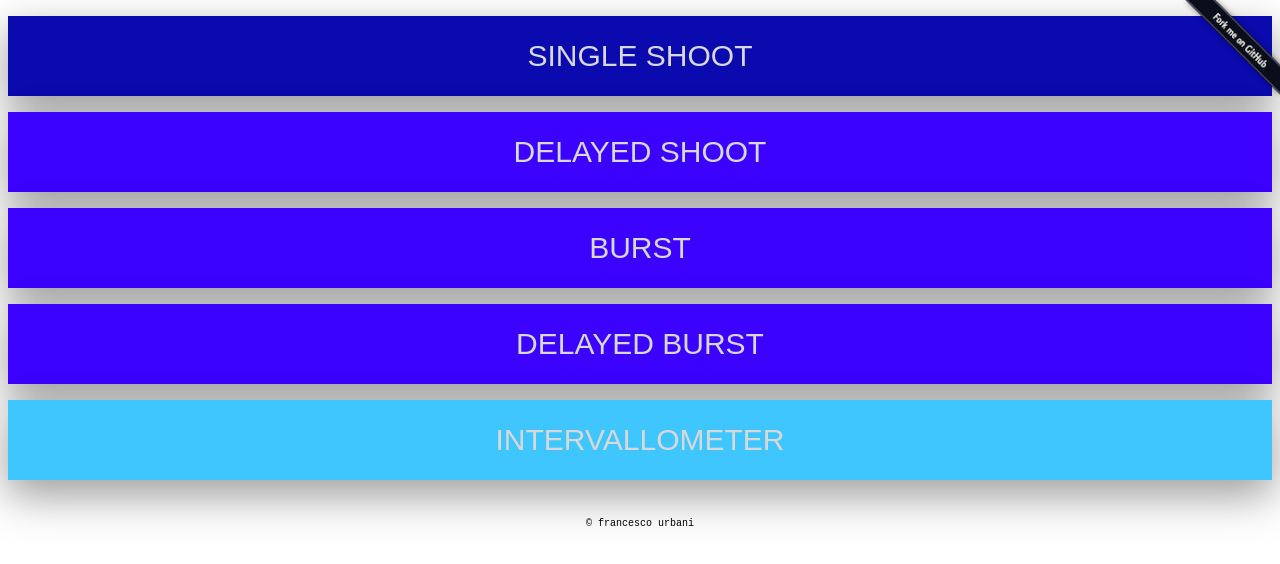
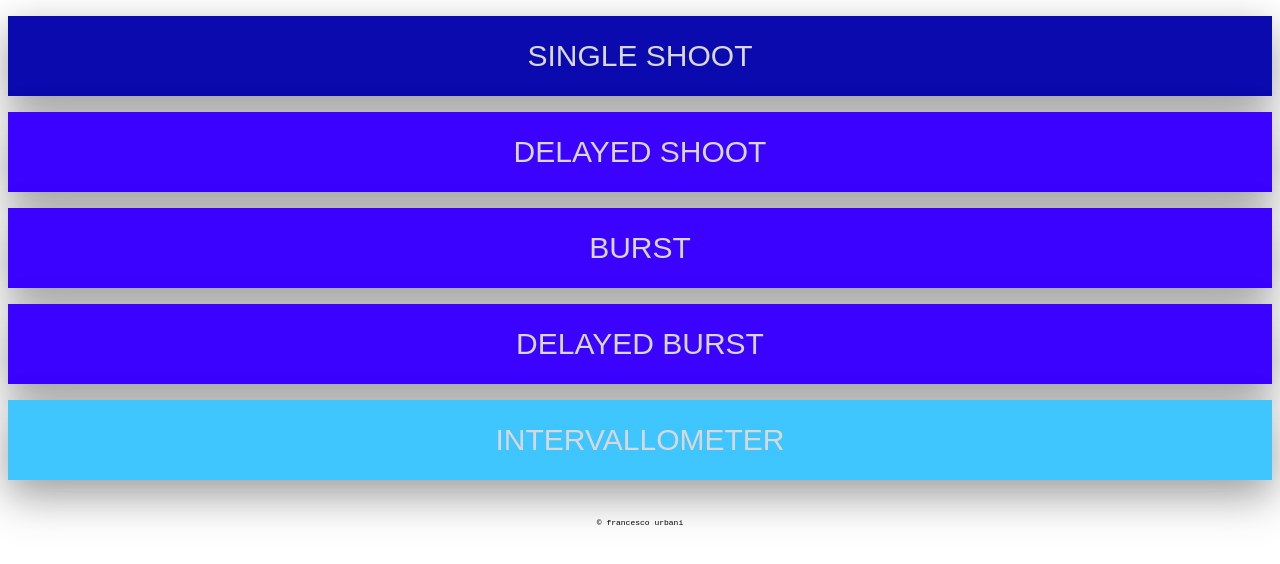
Before and after one commit to urbanij/tiny-shutter, a plain HTML site: page docs/index.html in a window 1280 px wide. Drawn offline with Linux system fonts and the light colour scheme.

Commit message:
removed ribbon and minor fix

```diff
--- a/docs/index.html
+++ b/docs/index.html
@@ -32,7 +32,7 @@
 				background-color: #3fc5ff;
 			}
 			#copy {
-  			font-size: 10px;
+  			font-size: 8px;
   			margin-top: 1cm;
   			font-family: monospace;
   			text-align: center;
@@ -43,7 +43,7 @@
 	<!-- <h1>Camera remote</h1> -->
 
 <!-- fork me on GitHub ribbon -->
-<a href='https://github.com/fu0x11/camera-shutter-esp8266' target='_blank'><img style='position: absolute; top: 0; right: 0; border: 0; height: 2.6cm; width: 2.6cm' src='img/forkme.png' data-canonical-src=''></a>
+<!-- <a href='https://github.com/fu0x11/camera-shutter-esp8266' target='_blank'><img style='position: absolute; top: 0; right: 0; border: 0; height: 2.6cm; width: 2.6cm' src='img/forkme.png' data-canonical-src=''></a> -->
 
 	<body>
 		<p><a href=index.html><button id='shootButton'>SINGLE SHOOT</button></a></p>	<!-- /shoot -->		<!-- index.html -->
```
Also changed, not shown: docs/interv.html (+2 -2 lines), 2 other files.
